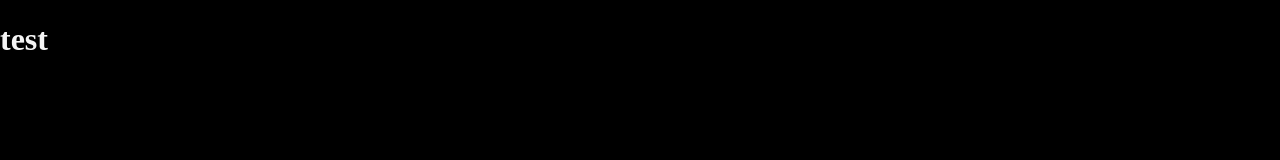
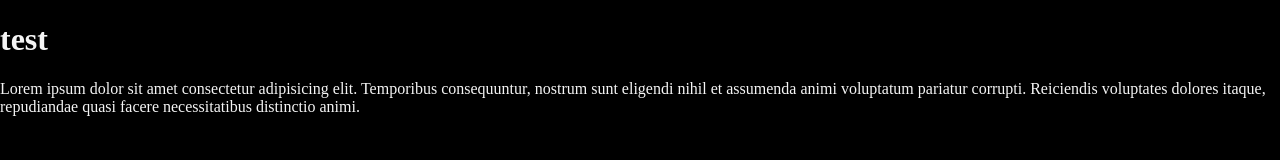
Before and after one commit to tipbip/test_n, a plain HTML site: page index.html in a window 1280 px wide. Drawn offline with Linux system fonts and the light colour scheme.

Commit message:
Add summ for script and text

```diff
--- a/index.html
+++ b/index.html
@@ -9,9 +9,13 @@
 </head>
 <body>
     <h1>test</h1>
+    <div class="main">
+        Lorem ipsum dolor sit amet consectetur adipisicing elit. Temporibus consequuntur, nostrum sunt eligendi nihil et assumenda animi voluptatum pariatur corrupti. Reiciendis voluptates dolores itaque, repudiandae quasi facere necessitatibus distinctio animi.
+    </div>
     <script>
         let a = 3;
-        console.log(a);
+        let b = 4;
+        console.log(a + b);
     </script>
 </body>
 </html>
```
